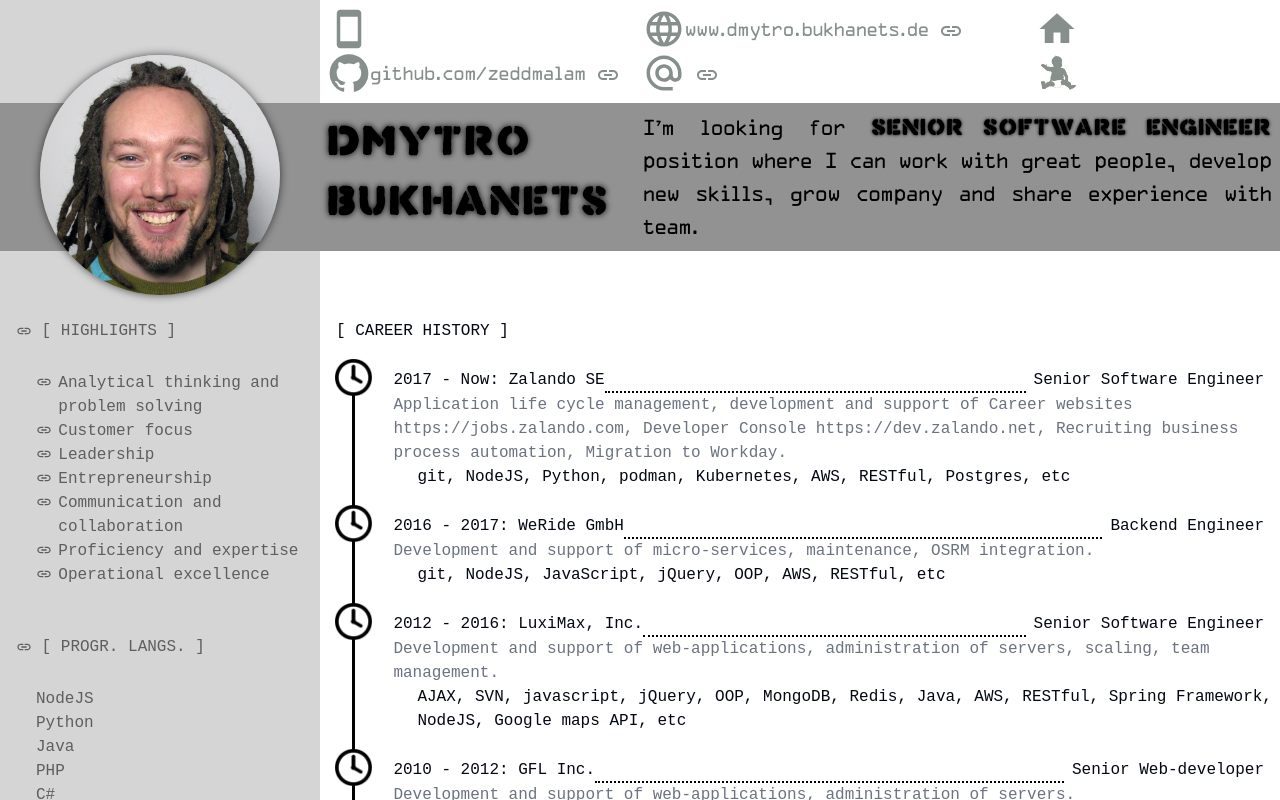
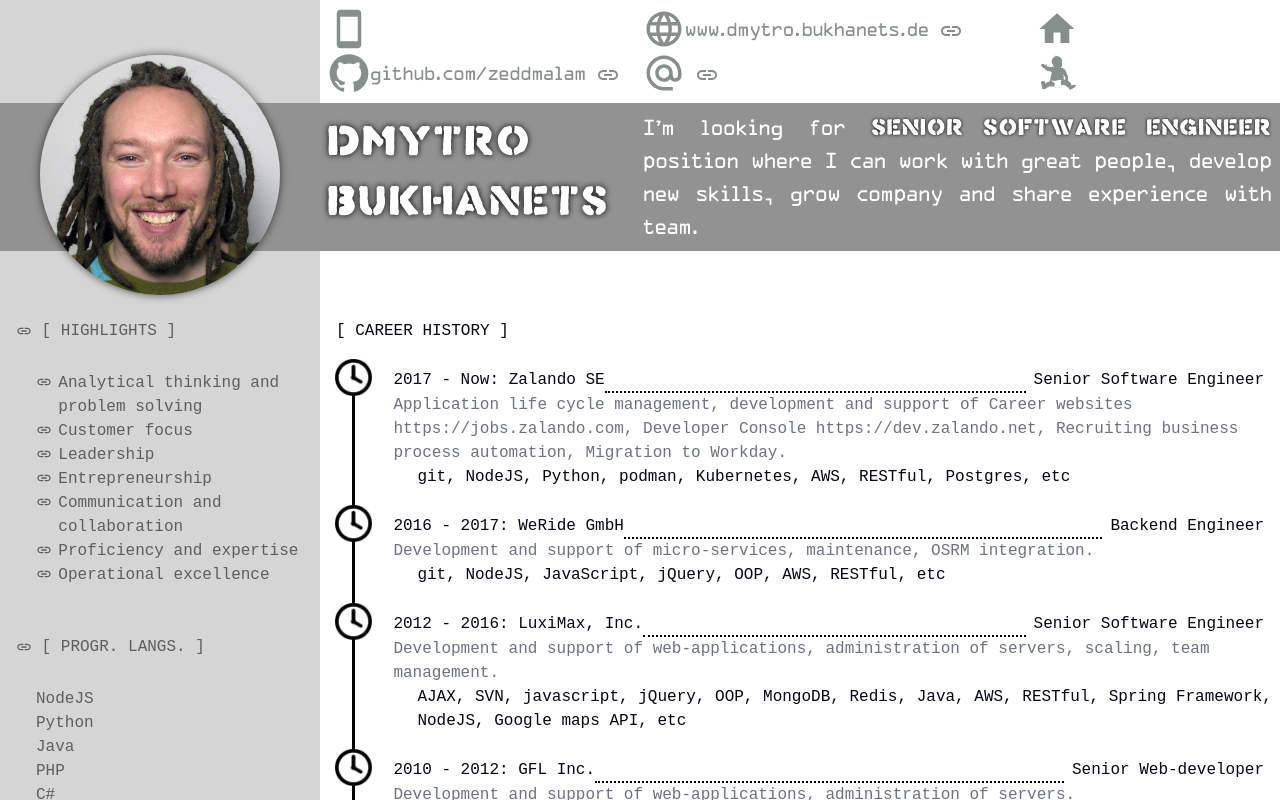
Before and after one commit to zeddmalam/cv, a Next.js app: page / in a window 1280 px wide. Shown: the top 800 px of the page. Built offline with nearby package versions, Linux system fonts and the light colour scheme.

Commit message:
bugfixes
bugfixes

```diff
--- a/src/app/globals.css
+++ b/src/app/globals.css
@@ -116,11 +116,13 @@
     font-size: 2.5em;
     /*line-height: 1.19;*/
     text-shadow: 0px 0px 0.15em rgba(0, 0, 0, 1);
+    color: #ffffff !important;
 }
 
 .summary .summary-text {
     text-align: justify;
     font-family: 'lxjw-n4';
+    color: #ffffff !important;
 }
 
 .sidebar {
```
Also changed, not shown: 1 other file (tests, documents, lock files or other folders).
